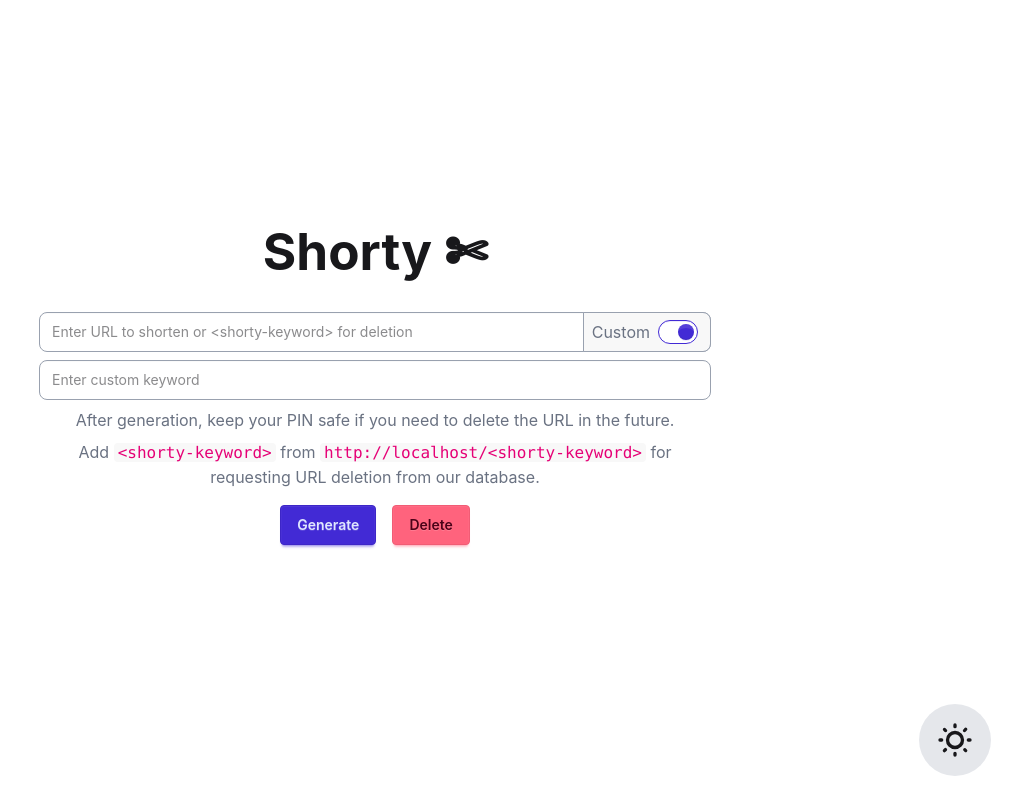
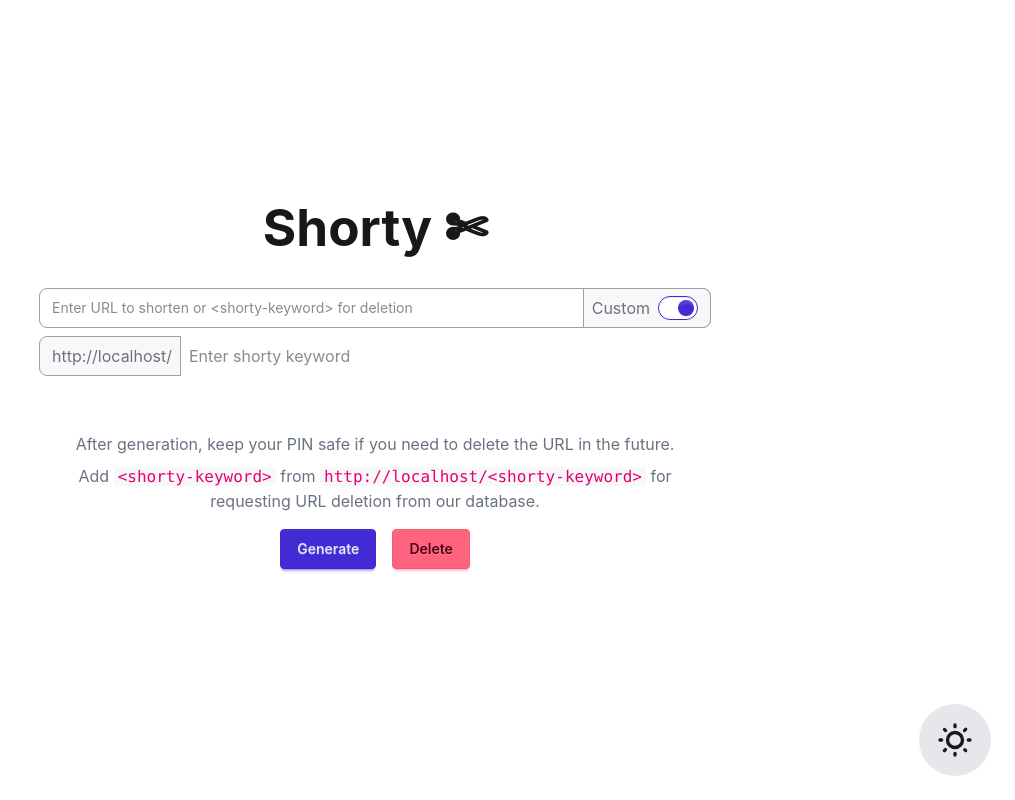
Before and after one commit to meghrathod/shorty, a React (Vite) app in the folder ui/: page / in a window 1280 px wide. Both pictures are taken after a click on the label "Custom". Shown: the whole page, without its empty margins (265-1280 px from the left). Built offline with nearby package versions, Linux system fonts and the light colour scheme; no server answers.

Commit message:
feat: enhance UrlInputForm layout and improve placeholder text for custom keyword input
Signed-off-by: Megh Rathod <me@meghrathod.dev>

```diff
--- a/ui/src/components/UrlInputForm.jsx
+++ b/ui/src/components/UrlInputForm.jsx
@@ -18,7 +18,7 @@ const UrlInputForm = ({ url, setUrl, handleGenerate, handleDeleteClick, custom,
                             type="url"
                             id="url"
                             placeholder="Enter URL to shorten or <shorty-keyword> for deletion"
-                            className="input input-bordered border-gray-400 rounded-box w-full pr-16"
+                            className="input input-bordered border-gray-400 rounded-box w-full pr-16 focus:outline-none"
                             value={url}
                             onChange={(e) => setUrl(e.target.value)}
                             onKeyDown={handleKeyDown}
@@ -36,7 +36,8 @@ const UrlInputForm = ({ url, setUrl, handleGenerate, handleDeleteClick, custom,
                         </label>
                     </div>
                 </div>
-                <div className="relative">
+
+                <div className="relative mt-2">
                     <AnimatePresence>
                         {custom && (
                             <motion.div
@@ -44,13 +45,16 @@ const UrlInputForm = ({ url, setUrl, handleGenerate, handleDeleteClick, custom,
                                 animate={{ opacity: 1, height: "auto" }}
                                 exit={{ opacity: 0, height: 0 }}
                                 transition={{ duration: 0.3 }}
-                                className="absolute w-full"
+                                className="flex items-center w-full"
                             >
+                                <label className="flex items-center h-10 py-2 pl-3 pr-2 bg-base-200 bg-clip-padding backdrop-blur-sm border border-gray-400 rounded-l-box">
+                                    <span className="label-text text-gray-500">{window.location.origin}/</span>
+                                </label>
                                 <input
                                     type="text"
                                     id="custom-key"
-                                    placeholder="Enter custom keyword"
-                                    className="input input-bordered border-gray-400 rounded-box w-full mt-2"
+                                    placeholder="Enter shorty keyword"
+                                    className="border-gray-400 h-10 rounded-r-box border-l-0 w-full p-2 focus:outline-none"
                                     value={customKey}
                                     onChange={(e) => setCustomKey(e.target.value)}
                                 />
@@ -58,6 +62,7 @@ const UrlInputForm = ({ url, setUrl, handleGenerate, handleDeleteClick, custom,
                         )}
                     </AnimatePresence>
                 </div>
+
                 <div className="mt-14">
                     <p className="label-text-alt text-gray-500 m-2 text-center">
                         After generation, keep your PIN safe if you need to delete the URL in the future.
```
